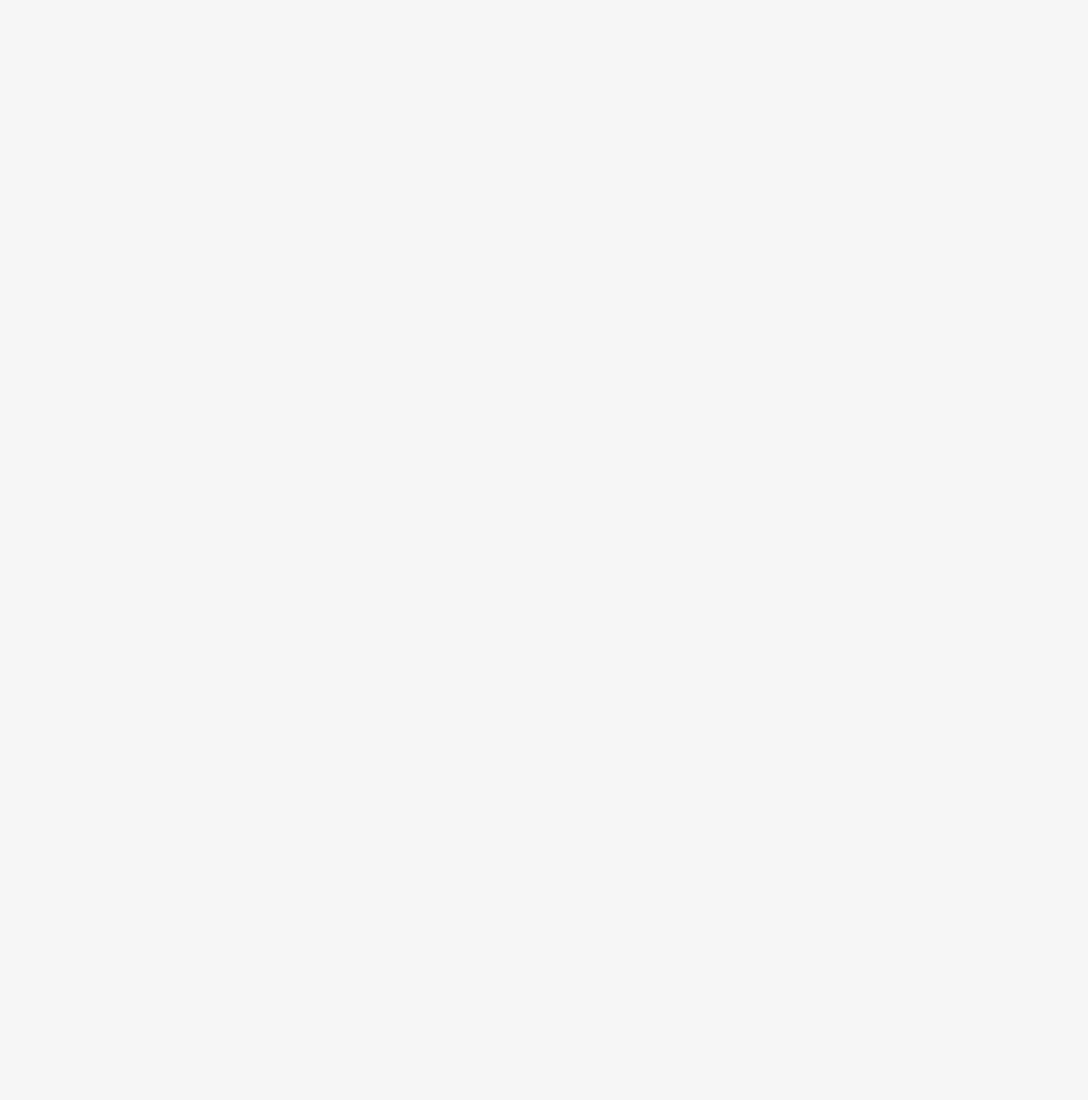
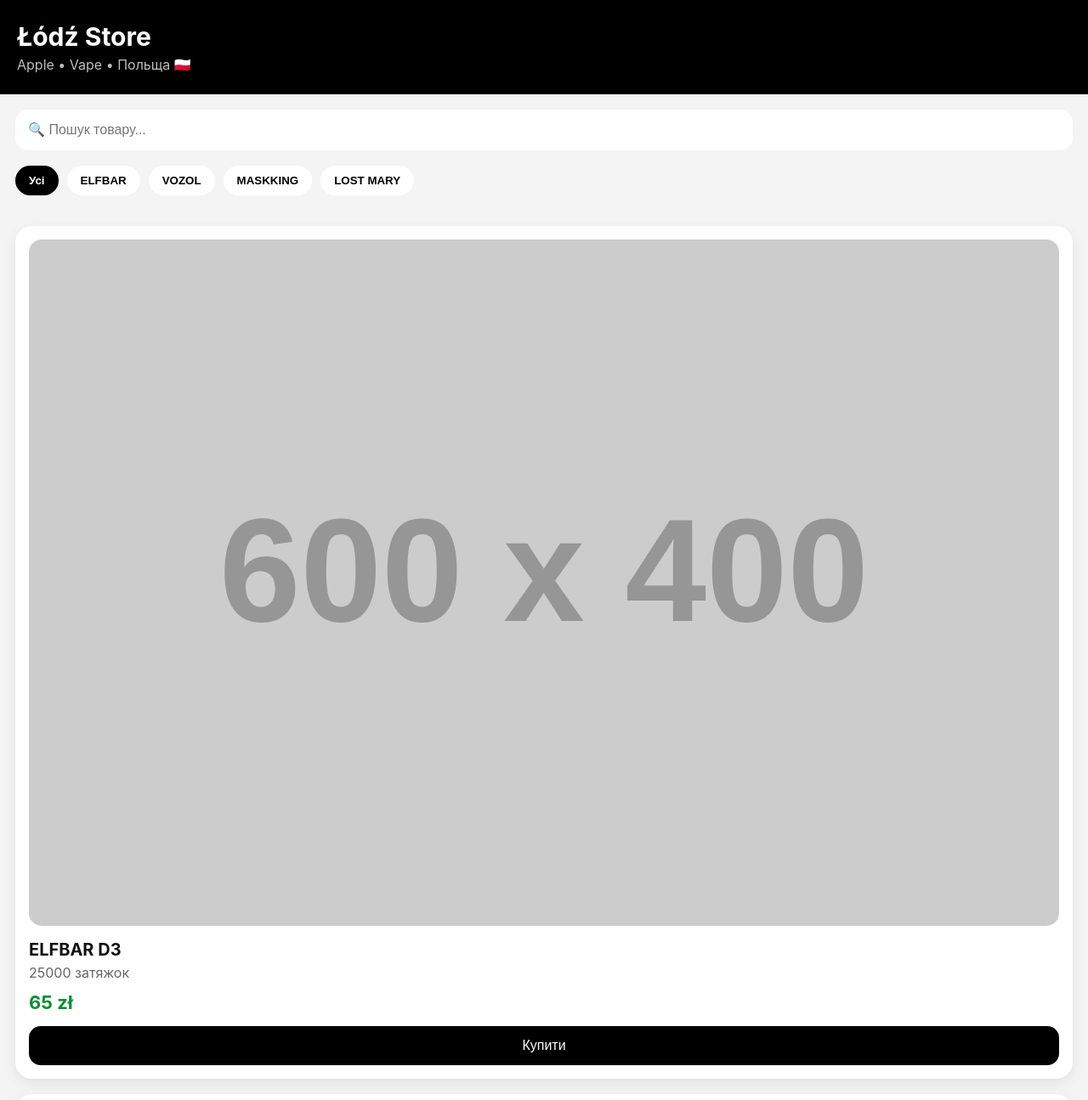
Before and after one commit to ceyayaznayu/lodz-store, a plain HTML site: page index.html in a window 1280 px wide. Shown: the top 1295 px of the page at 85% size. Before the commit the page ends 800 px from the top, so only its background shows below. Drawn offline with Linux system fonts and the light colour scheme; placeholder pictures from the web are drawn by us.

Commit message:
Refactor HTML structure and styles for index page

```diff
--- a/index.html
+++ b/index.html
@@ -6,23 +6,177 @@
 <title>Łódź Store</title>
 
 <style>
-    * {
-      box-sizing: border-box;
-      margin: 0;
-      padding: 0;
+*{
+  margin:0;
+  padding:0;
+  box-sizing:border-box;
 }
 
-    body {
-      font-family: -apple-system, BlinkMacSystemFont, "Segoe UI", sans-serif;
-      background: #f6f6f6;
-      color: #111;
+body{
+  font-family:-apple-system,BlinkMacSystemFont,"Segoe UI",sans-serif;
+  background:#f4f4f4;
+  color:#111;
 }
 
-    .header {
-      background: #111;
-      color: white;
-      padding: 28px 20px 24px;
-      text-align: center;
+header{
+  background:#000;
+  color:#fff;
+  padding:25px 20px;
+}
+
+header h1{
+  font-size:30px;
+}
+
+header p{
+  color:#bdbdbd;
+  margin-top:5px;
+}
+
+.search{
+  padding:18px;
+}
+
+.search input{
+  width:100%;
+  padding:15px;
+  border:none;
+  border-radius:15px;
+  font-size:16px;
+  background:white;
+}
+
+.categories{
+  display:flex;
+  overflow:auto;
+  gap:10px;
+  padding:0 18px 18px;
+}
+
+.categories button{
+  border:none;
+  background:#fff;
+  padding:10px 16px;
+  border-radius:30px;
+  font-weight:bold;
+}
+
+.categories button:first-child{
+  background:#000;
+  color:white;
+}
+
+.products{
+  padding:18px;
+}
+
+.card{
+  background:white;
+  border-radius:20px;
+  padding:16px;
+  margin-bottom:18px;
+  box-shadow:0 5px 15px rgba(0,0,0,.08);
+}
+
+.card img{
+  width:100%;
+  border-radius:15px;
+}
+
+.name{
+  font-size:20px;
+  font-weight:bold;
+  margin-top:12px;
+}
+
+.model{
+  color:#666;
+  margin-top:5px;
+}
+
+.price{
+  color:#0a8f34;
+  font-size:22px;
+  font-weight:bold;
+  margin-top:12px;
+}
+
+.buy{
+  width:100%;
+  margin-top:15px;
+  border:none;
+  background:black;
+  color:white;
+  padding:14px;
+  border-radius:14px;
+  font-size:16px;
 }
 </style>
+
 </head>
+
+<body>
+
+<header>
+<h1>Łódź Store</h1>
+<p>Apple • Vape • Польща 🇵🇱</p>
+</header>
+
+<div class="search">
+<input placeholder="🔍 Пошук товару...">
+</div>
+
+<div class="categories">
+<button>Усі</button>
+<button>ELFBAR</button>
+<button>VOZOL</button>
+<button>MASKKING</button>
+<button>LOST MARY</button>
+</div>
+
+<div class="products">
+
+<div class="card">
+<img src="https://placehold.co/600x400/000000/FFFFFF?text=ELFBAR+D3" alt="ELFBAR D3">
+<div class="name">ELFBAR D3</div>
+<div class="model">25000 затяжок</div>
+<div class="price">65 zł</div>
+<button class="buy">Купити</button>
+</div>
+
+<div class="card">
+<img src="https://placehold.co/600x400/111111/FFFFFF?text=ELFBAR+GH+PRO" alt="GH PRO">
+<div class="name">ELFBAR GH PRO</div>
+<div class="model">33000 затяжок</div>
+<div class="price">75 zł</div>
+<button class="buy">Купити</button>
+</div>
+
+<div class="card">
+<img src="https://placehold.co/600x400/222222/FFFFFF?text=VOZOL+VISTA" alt="VOZOL VISTA">
+<div class="name">VOZOL VISTA</div>
+<div class="model">40000 затяжок</div>
+<div class="price">80 zł</div>
+<button class="buy">Купити</button>
+</div>
+
+<div class="card">
+<img src="https://placehold.co/600x400/333333/FFFFFF?text=MASKKING+MALUX" alt="MASKKING MALUX">
+<div class="name">MASKKING MALUX</div>
+<div class="model">50000 затяжок</div>
+<div class="price">90 zł</div>
+<button class="buy">Купити</button>
+</div>
+
+<div class="card">
+<img src="https://placehold.co/600x400/444444/FFFFFF?text=LOST+MARY+TURBO" alt="LOST MARY TURBO">
+<div class="name">LOST MARY TURBO</div>
+<div class="model">50000 затяжок</div>
+<div class="price">95 zł</div>
+<button class="buy">Купити</button>
+</div>
+
+</div>
+
+</body>
+</html>
```
Lines whose indentation alone changed are shown as unchanged.
